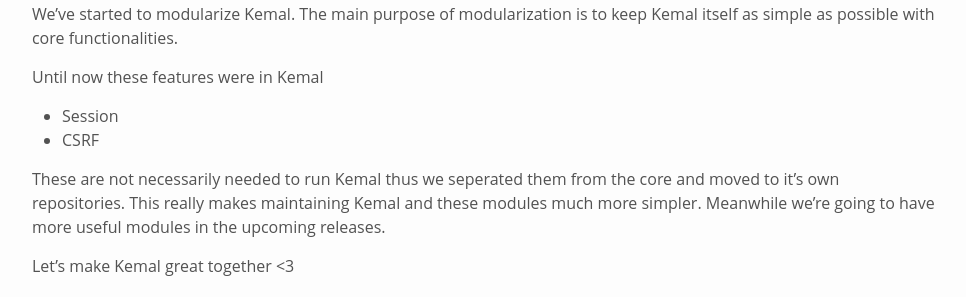
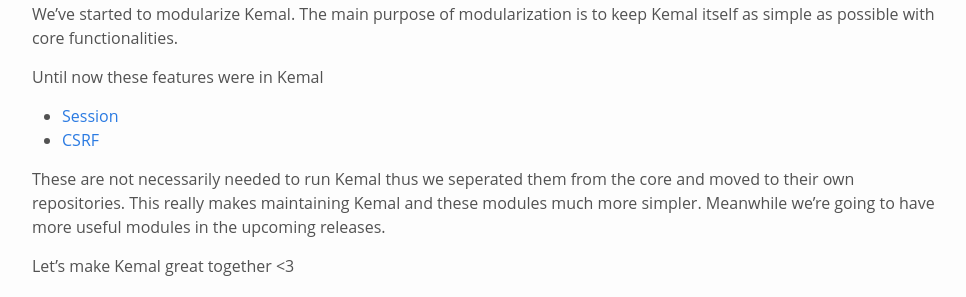
Before and after one commit to kemalcr/kemal, a Jekyll site: the page built from _posts/2016-11-25-kemal-organization-and-modularization.md, in a window 1280 px wide and 900 px high, scrolled down 830 px. Shown: the part 396-693 px from the top of the window, without its empty margins (156-1122 px from the left). Built offline with Jekyll 4.4.1, drawn with Linux system fonts in a browser that asks for light colours; some of the changed text lies outside the part shown.

Commit message:
Update blog post

```diff
--- a/_posts/2016-11-25-modularization-and-kemal-organization.md
+++ b/_posts/2016-11-25-kemal-organization-and-modularization.md
@@ -1,5 +1,5 @@
 ---
-title: 'Modularization and Kemal Organization'
+title: 'Kemal Organization and Modularization'
 date: '2016-11-25 17:55'
 layout: 'post'
 tags:
@@ -28,10 +28,10 @@
 
 Until now these features were in Kemal
 
-- Session
-- CSRF
+- [Session](https://github.com/kemalcr/kemal-session)
+- [CSRF](https://github.com/kemalcr/kemal-csrf)
 
-These are not necessarily needed to run Kemal thus we seperated them from the core and moved to it's own repositories. This really makes maintaining Kemal and these modules much more simpler. Meanwhile we're going to have more useful modules in the upcoming releases.
+These are not necessarily needed to run Kemal thus we seperated them from the core and moved to their own repositories. This really makes maintaining Kemal and these modules much more simpler. Meanwhile we're going to have more useful modules in the upcoming releases.
 
 Let's make Kemal great together <3
 
```
